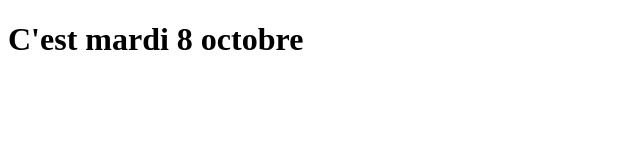
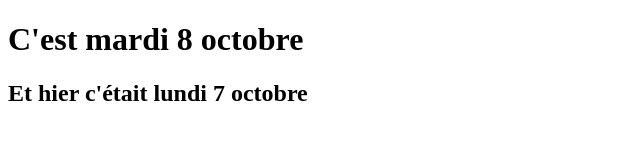
Before and after one commit to Elo-S38/Elo-S38.github.io, a plain HTML site: page index.html in a window 1280 px wide. Shown: the whole page, without its empty margins (0-640 px from the left). Drawn offline with Linux system fonts and the light colour scheme.

Commit message:
Update index.html
Rajour de h2 et modif titre

```diff
--- a/index.html
+++ b/index.html
@@ -3,10 +3,11 @@
 <head>
     <meta charset="UTF-8">
     <meta name="viewport" content="width=device-width, initial-scale=1.0">
-    <title>CoucouTEST</title>
+    <title>Coucou</title>
 </head>
 <body>
     <h1>C'est mardi 8 octobre</h1>
+        <h2>Et hier c'était lundi 7 octobre</h2>
 
 </body>
 </html>
```
